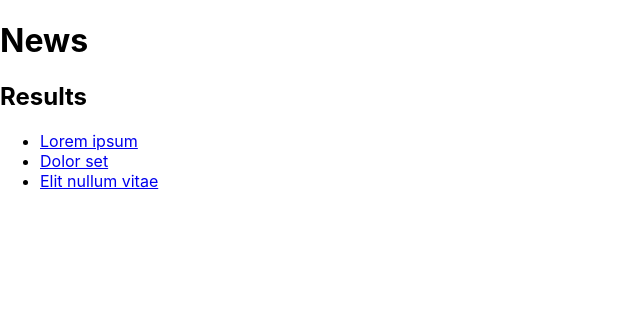
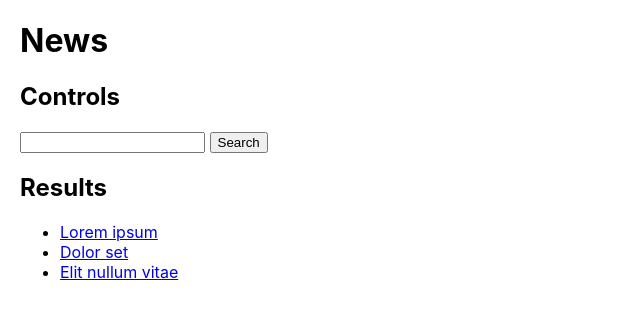
Before and after one commit to scottgemmell/news-app, a React (Create React App) app: page / in a window 1280 px wide. Shown: the top 318 px of the page, without its empty margins (0-640 px from the left). Built offline with nearby package versions, Linux system fonts and the light colour scheme.

Commit message:
NEW components <SearchControls/> <SearchResults />

```diff
--- a/src/App.tsx
+++ b/src/App.tsx
@@ -1,9 +1,10 @@
 import React, { Component } from 'react';
+import SearchPageContainer from './containers/SearchPageContainer';
 
 class App extends Component {
   render() {
     return (
-      <div className="App">
+      <div className="Page">
         <header className="App-header">
           <h1>
             News
@@ -11,16 +12,7 @@ class App extends Component {
 
         </header>
         <main>
-          <div>
-          <h2>
-            Results
-          </h2>
-          <ul>
-            <li><a href="#">Lorem ipsum</a></li>
-            <li><a href="#">Dolor set</a></li>
-            <li><a href="#">Elit nullum vitae</a></li>
-          </ul>
-          </div>
+          <SearchPageContainer />
         </main>
       </div>
     );
--- a/src/assets/scss/Styles.scss
+++ b/src/assets/scss/Styles.scss
@@ -13,6 +13,6 @@ code {
     monospace;
 }
 
-.App {
-
+.Page {
+  margin: 20px;
 }
--- /dev/null
+++ b/src/components/SearchControls.tsx
@@ -0,0 +1,12 @@
+import React from 'react'
+
+export default function Search() {
+  return (
+    <div>
+      <h2>Controls</h2>
+      <div>
+        <input type="text"/> <button type="submit">Search</button>
+      </div>
+    </div>
+  )
+}
--- /dev/null
+++ b/src/components/SearchResults.tsx
@@ -0,0 +1,18 @@
+import React from 'react'
+
+export default function SearchResults() {
+  return (
+    <div>
+      <div>
+          <h2>
+            Results
+          </h2>
+          <ul>
+            <li><a href="#">Lorem ipsum</a></li>
+            <li><a href="#">Dolor set</a></li>
+            <li><a href="#">Elit nullum vitae</a></li>
+          </ul>
+          </div>
+    </div>
+  )
+}
--- /dev/null
+++ b/src/containers/SearchPageContainer.tsx
@@ -0,0 +1,12 @@
+import React from 'react'
+import SearchControls from '../components/SearchControls';
+import SearchResults from '../components/SearchResults';
+
+export default function SearchPageContainer() {
+  return (
+    <div>
+      <SearchControls />
+      <SearchResults />
+    </div>
+  )
+}
```
